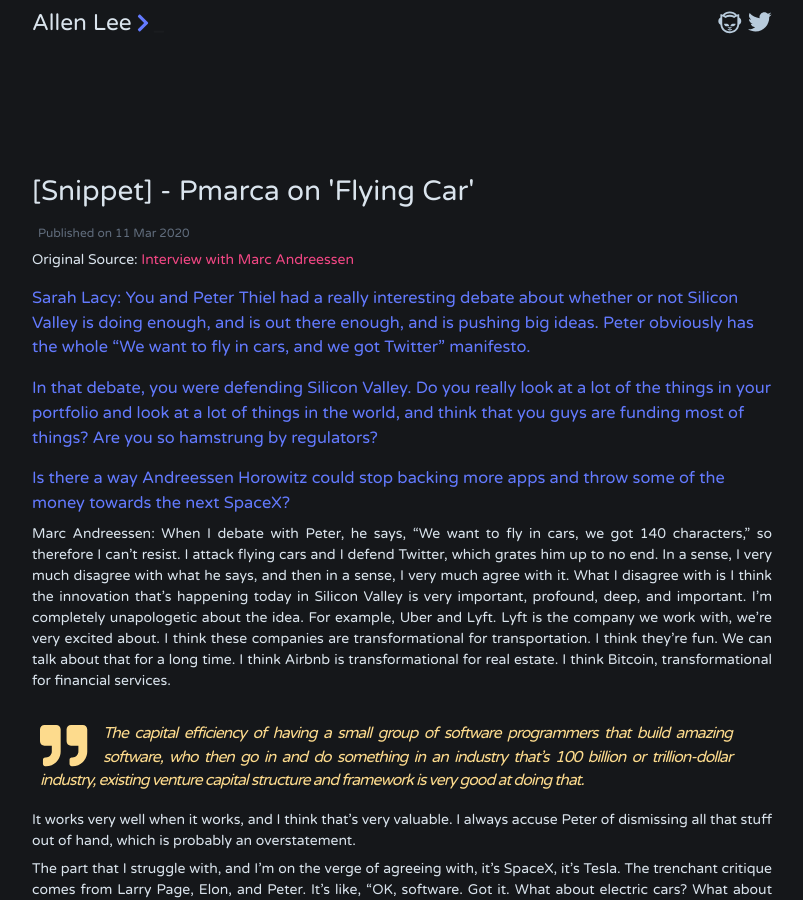
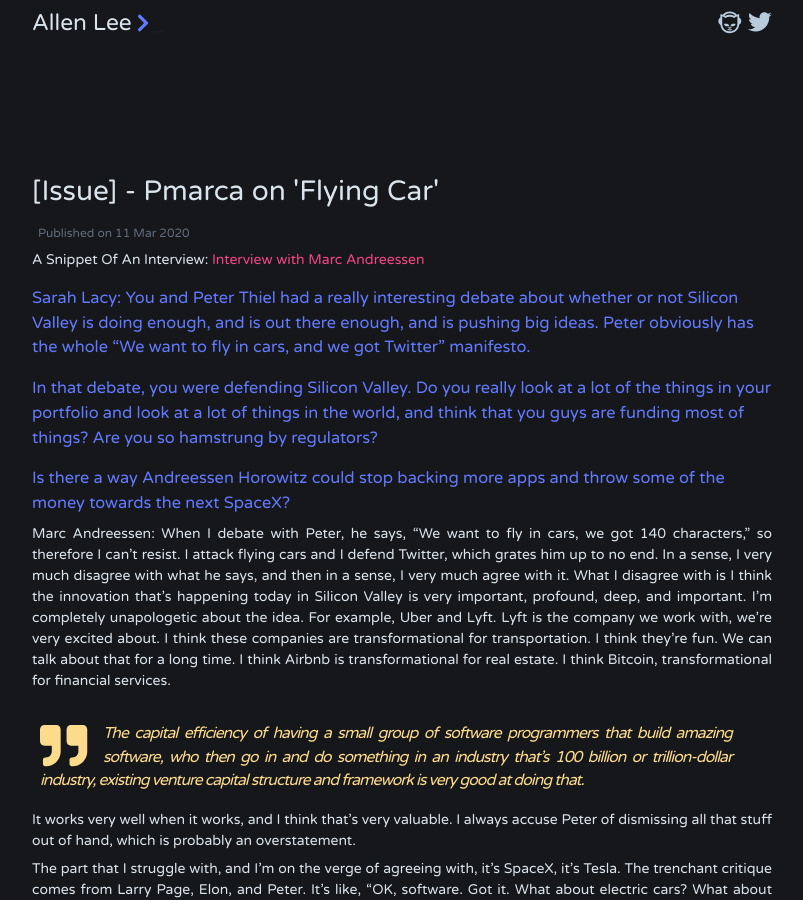
Before and after one commit to jithendrabsy/thoughts, a Jekyll site: the page built from _posts/2020-03-11-pmarca-flying-car.md, in a window 1280 px wide and 900 px high. Shown: the whole window, without its empty margins (238-1041 px from the left). Built offline with Jekyll 4.4.1, drawn with Linux system fonts in a browser that asks for light colours; nearby versions of some CDN libraries.

Commit message:
Rename Pmarca

```diff
--- a/_posts/2020-03-11-pmarca-flying-car.md
+++ b/_posts/2020-03-11-pmarca-flying-car.md
@@ -1,11 +1,11 @@
 ---
 layout: post
-title:  "[Snippet] - Pmarca on 'Flying Car'"
+title:  "[Issue] - Pmarca on 'Flying Car'"
 description:
 tags: Creation
 ---
 
-Original Source: [Interview with Marc Andreessen](https://www.startups.com/library/founder-stories/marc-andreessen)
+A Snippet Of An Interview: [Interview with Marc Andreessen](https://www.startups.com/library/founder-stories/marc-andreessen)
 
 ### Sarah Lacy: You and Peter Thiel had a really interesting debate about whether or not Silicon Valley is doing enough, and is out there enough, and is pushing big ideas. Peter obviously has the whole “We want to fly in cars, and we got Twitter” manifesto.
 
```
Also changed, not shown: _posts/2019-06-11-gamesthoery1.md (+1 -1 lines), _posts/2019-06-12-games2.md (+1 -1 lines), _posts/2019-12-06-lean-mediocre.md (+1 -1 lines).
